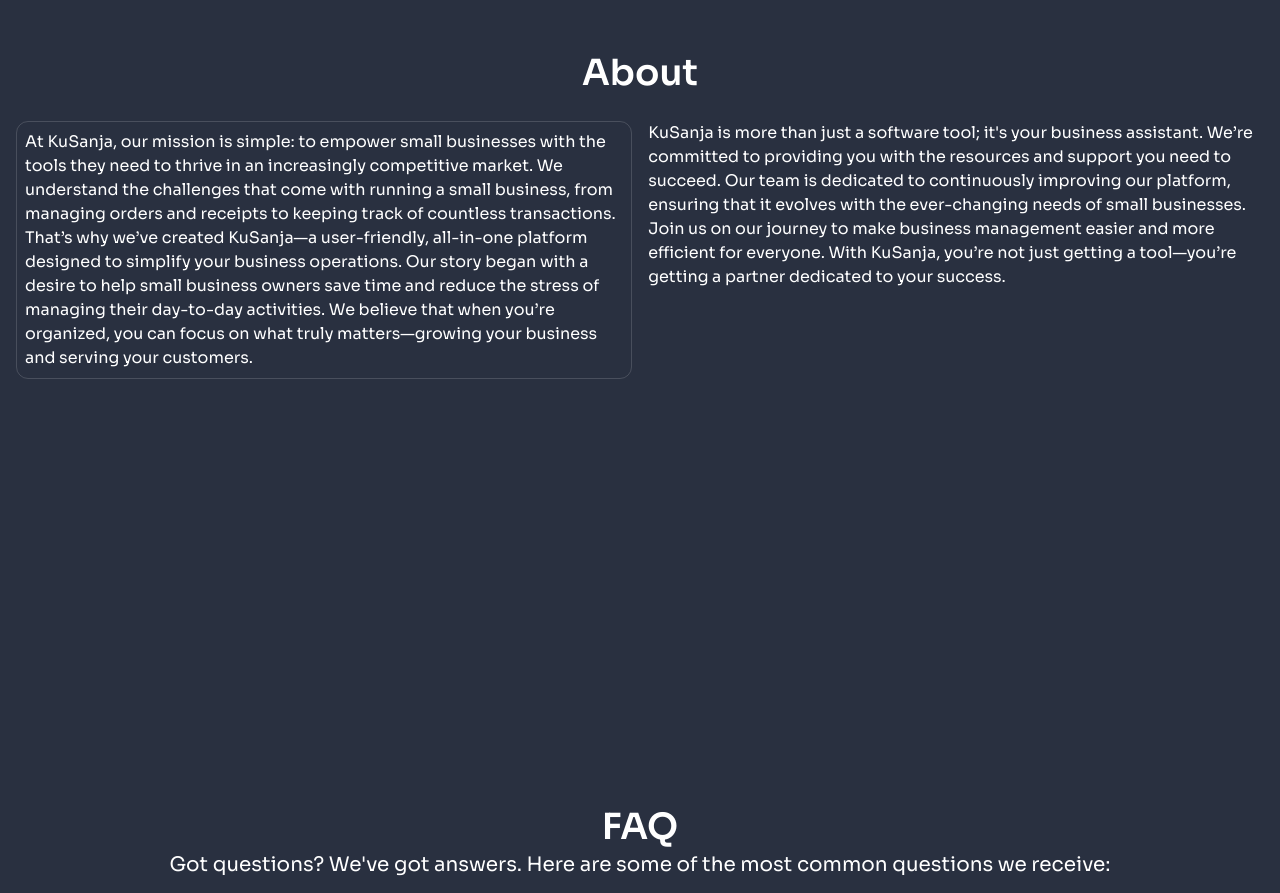
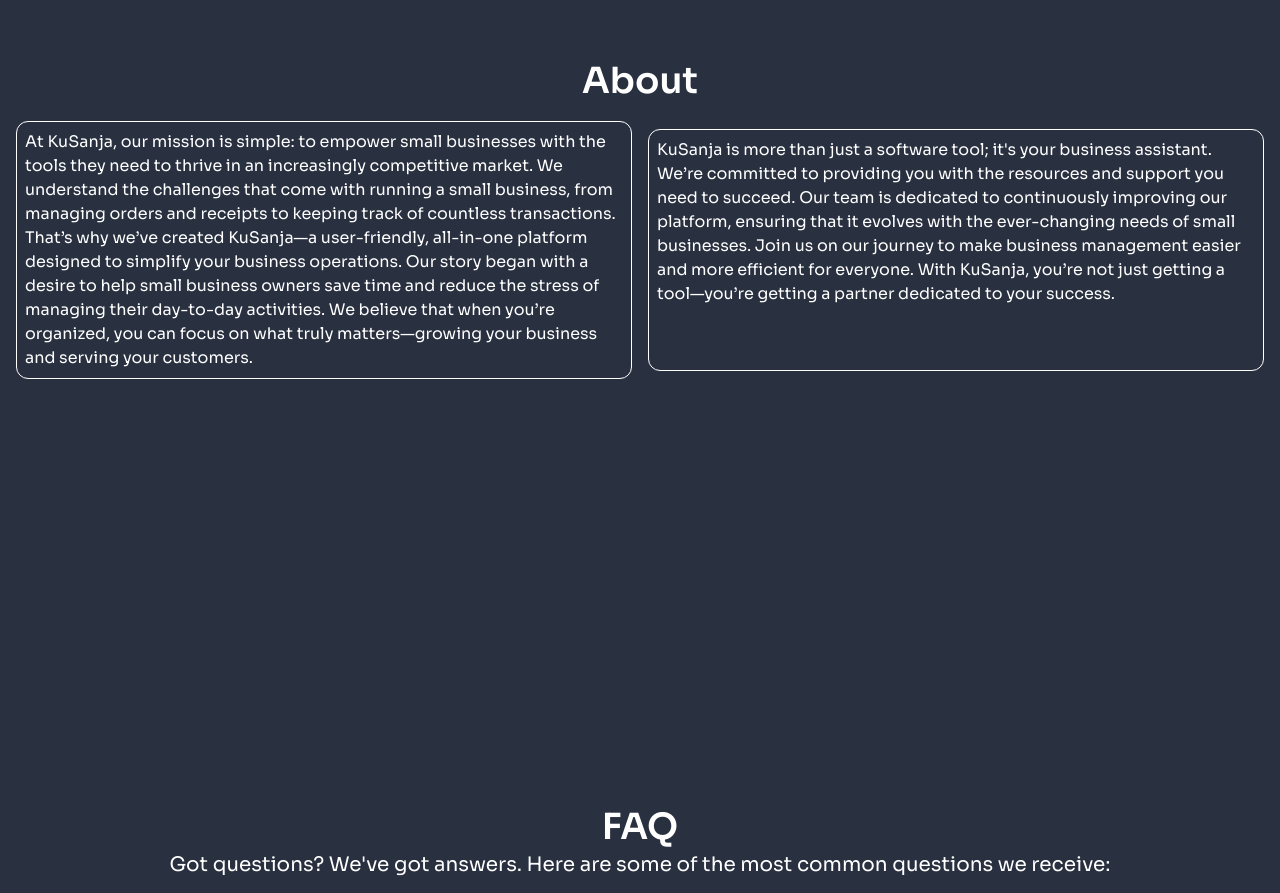
Before and after one commit to JohnsonKamanga/KuSanja-copy, a React (Vite) app: page / in a window 1280 px wide. Shown: the part 1780-2673 px from the top of the page. Built offline with nearby package versions, Linux system fonts and the light colour scheme.

Commit message:
added boredrs around the about section paragraphs

```diff
--- a/src/components/About/About.jsx
+++ b/src/components/About/About.jsx
@@ -6,7 +6,7 @@
       <div className="flex flex-col justify-center">
 
         <div className="flex flex-col lg:flex-row text-start">
-        <p className="my-2 p-2 lg:mx-2 lg:w-[50%] rounded-xl border-[1px] border-white border-opacity-15">
+        <p className="p-2 border-white border-[1px] lg:mx-2 lg:w-[50%] rounded-xl">
           At KuSanja, our mission is simple: to empower small businesses with
           the tools they need to thrive in an increasingly competitive market.
           We understand the challenges that come with running a small business,
@@ -18,7 +18,7 @@
           that when you’re organized, you can focus on what truly
           matters—growing your business and serving your customers.
         </p>
-        <p className="my-2 lg:mx-2 lg:w-[50%]">
+        <p className="p-2 border-white border-[1px] rounded-xl my-2 lg:mx-2 lg:w-[50%]">
           {" "}
           KuSanja is more than just a software tool; it's your business
           assistant. We’re committed to providing you with the resources and
```
